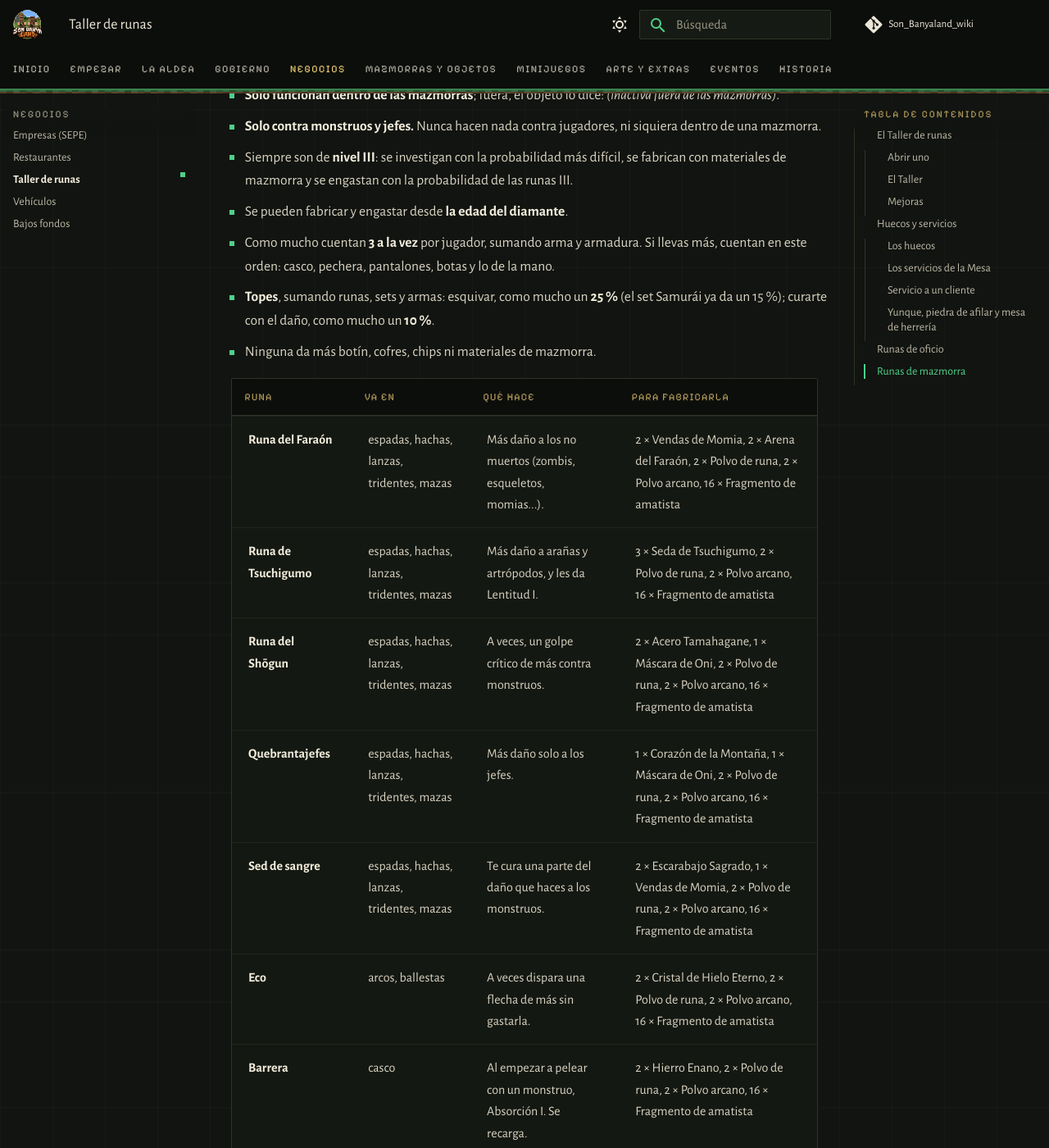
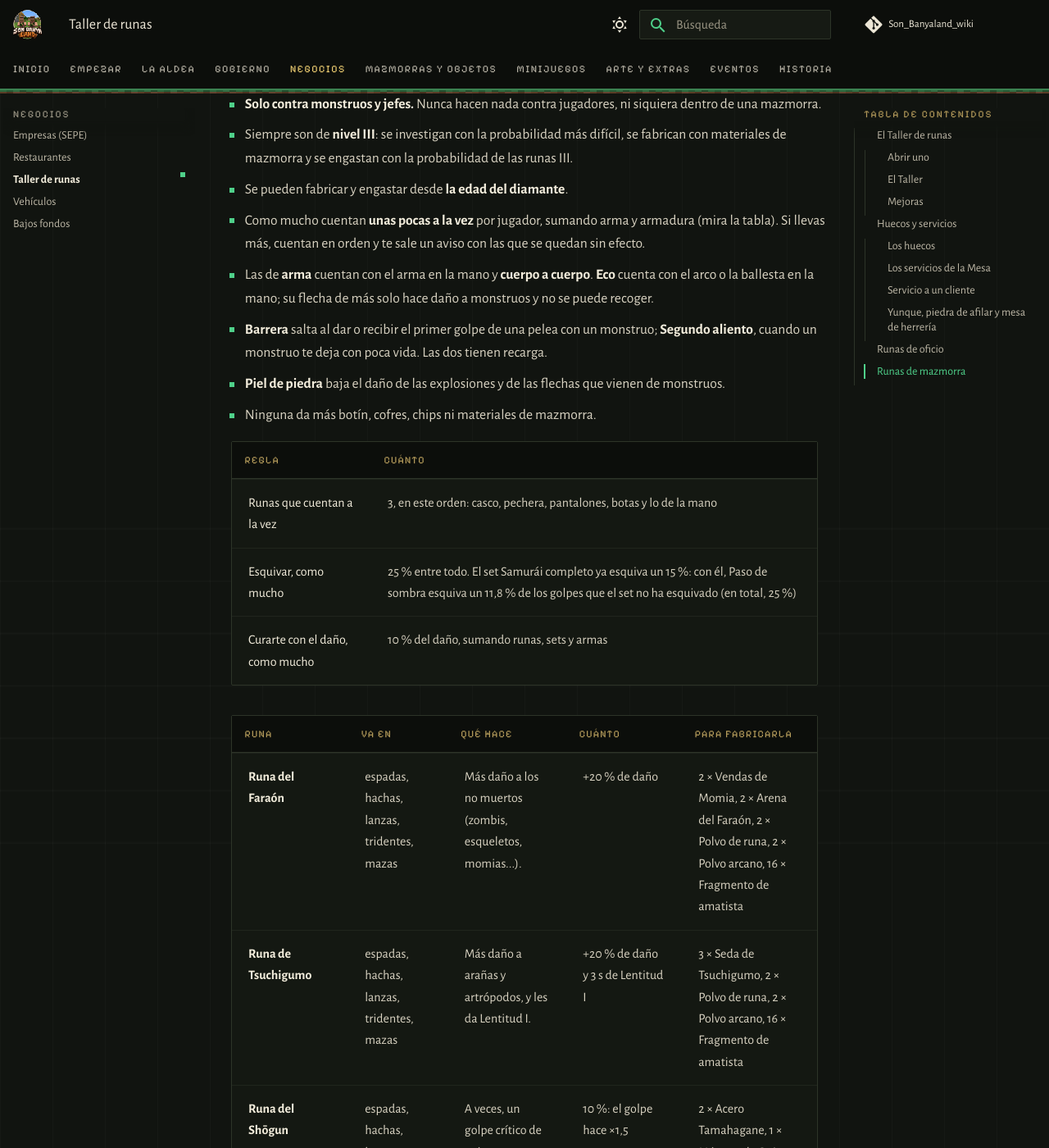
Before and after one commit to PigPilgrim/Son_Banyaland_wiki, an MkDocs documentation site: the page built from docs/runas.md, in a window 1280 px wide and 1400 px high, scrolled down 11950 px. Shown: the whole window at 82% size. Built offline with MkDocs 1.6.1 and Material for MkDocs 9.7.7, drawn with Linux system fonts in a browser that asks for light colours; some web fonts are replaced; comment, search, counter and statistics services are not loaded; some of the changed text lies outside the part shown.

Commit message:
Taller de runas: runas de mazmorra con sus números, reglas y topes (tabla generada)
Co-Authored-By: Claude Opus 5.5 <noreply@anthropic.com>

```diff
--- a/docs/_generado/runas_mazmorra.md
+++ b/docs/_generado/runas_mazmorra.md
@@ -1,12 +1,12 @@
-| Runa | Va en | Qué hace | Para fabricarla |
-|---|---|---|---|
-| **Runa del Faraón** | espadas, hachas, lanzas, tridentes, mazas | Más daño a los no muertos (zombis, esqueletos, momias...). | 2 × Vendas de Momia, 2 × Arena del Faraón, 2 × Polvo de runa, 2 × Polvo arcano, 16 × Fragmento de amatista |
-| **Runa de Tsuchigumo** | espadas, hachas, lanzas, tridentes, mazas | Más daño a arañas y artrópodos, y les da Lentitud I. | 3 × Seda de Tsuchigumo, 2 × Polvo de runa, 2 × Polvo arcano, 16 × Fragmento de amatista |
-| **Runa del Shōgun** | espadas, hachas, lanzas, tridentes, mazas | A veces, un golpe crítico de más contra monstruos. | 2 × Acero Tamahagane, 1 × Máscara de Oni, 2 × Polvo de runa, 2 × Polvo arcano, 16 × Fragmento de amatista |
-| **Quebrantajefes** | espadas, hachas, lanzas, tridentes, mazas | Más daño solo a los jefes. | 1 × Corazón de la Montaña, 1 × Máscara de Oni, 2 × Polvo de runa, 2 × Polvo arcano, 16 × Fragmento de amatista |
-| **Sed de sangre** | espadas, hachas, lanzas, tridentes, mazas | Te cura una parte del daño que haces a los monstruos. | 2 × Escarabajo Sagrado, 1 × Vendas de Momia, 2 × Polvo de runa, 2 × Polvo arcano, 16 × Fragmento de amatista |
-| **Eco** | arcos, ballestas | A veces dispara una flecha de más sin gastarla. | 2 × Cristal de Hielo Eterno, 2 × Polvo de runa, 2 × Polvo arcano, 16 × Fragmento de amatista |
-| **Barrera** | casco | Al empezar a pelear con un monstruo, Absorción I. Se recarga. | 2 × Hierro Enano, 2 × Polvo de runa, 2 × Polvo arcano, 16 × Fragmento de amatista |
-| **Segundo aliento** | pechera | Con menos de 3 corazones, Regeneración II un momento. | 1 × Corazón de la Montaña, 1 × Escarabajo Sagrado, 2 × Polvo de runa, 2 × Polvo arcano, 16 × Fragmento de amatista |
-| **Paso de sombra** | botas | A veces esquivas el golpe de un monstruo. | 2 × Seda de Tsuchigumo, 1 × Máscara de Oni, 2 × Polvo de runa, 2 × Polvo arcano, 16 × Fragmento de amatista |
-| **Piel de piedra** | pantalones | Menos daño de explosiones y flechas de monstruos. | 2 × Hierro Enano, 1 × Corazón de la Montaña, 2 × Polvo de runa, 2 × Polvo arcano, 16 × Fragmento de amatista |
+| Runa | Va en | Qué hace | Cuánto | Para fabricarla |
+|---|---|---|---|---|
+| **Runa del Faraón** | espadas, hachas, lanzas, tridentes, mazas | Más daño a los no muertos (zombis, esqueletos, momias...). | +20 % de daño | 2 × Vendas de Momia, 2 × Arena del Faraón, 2 × Polvo de runa, 2 × Polvo arcano, 16 × Fragmento de amatista |
+| **Runa de Tsuchigumo** | espadas, hachas, lanzas, tridentes, mazas | Más daño a arañas y artrópodos, y les da Lentitud I. | +20 % de daño y 3 s de Lentitud I | 3 × Seda de Tsuchigumo, 2 × Polvo de runa, 2 × Polvo arcano, 16 × Fragmento de amatista |
+| **Runa del Shōgun** | espadas, hachas, lanzas, tridentes, mazas | A veces, un golpe crítico de más contra monstruos. | 10 %: el golpe hace ×1,5 | 2 × Acero Tamahagane, 1 × Máscara de Oni, 2 × Polvo de runa, 2 × Polvo arcano, 16 × Fragmento de amatista |
+| **Quebrantajefes** | espadas, hachas, lanzas, tridentes, mazas | Más daño solo a los jefes. | +10 % de daño a jefes | 1 × Corazón de la Montaña, 1 × Máscara de Oni, 2 × Polvo de runa, 2 × Polvo arcano, 16 × Fragmento de amatista |
+| **Sed de sangre** | espadas, hachas, lanzas, tridentes, mazas | Te cura una parte del daño que haces a los monstruos. | Cura el 8 % del daño | 2 × Escarabajo Sagrado, 1 × Vendas de Momia, 2 × Polvo de runa, 2 × Polvo arcano, 16 × Fragmento de amatista |
+| **Eco** | arcos, ballestas | A veces dispara una flecha de más sin gastarla. | 20 % de los disparos | 2 × Cristal de Hielo Eterno, 2 × Polvo de runa, 2 × Polvo arcano, 16 × Fragmento de amatista |
+| **Barrera** | casco | Al empezar a pelear con un monstruo, Absorción I. Se recarga. | 8 s de Absorción I; recarga 45 s | 2 × Hierro Enano, 2 × Polvo de runa, 2 × Polvo arcano, 16 × Fragmento de amatista |
+| **Segundo aliento** | pechera | Con menos de 3 corazones, Regeneración II un momento. | Bajo 3 corazones: 5 s de Regeneración II; recarga 3 min | 1 × Corazón de la Montaña, 1 × Escarabajo Sagrado, 2 × Polvo de runa, 2 × Polvo arcano, 16 × Fragmento de amatista |
+| **Paso de sombra** | botas | A veces esquivas el golpe de un monstruo. | 12 % | 2 × Seda de Tsuchigumo, 1 × Máscara de Oni, 2 × Polvo de runa, 2 × Polvo arcano, 16 × Fragmento de amatista |
+| **Piel de piedra** | pantalones | Menos daño de explosiones y flechas de monstruos. | −20 % | 2 × Hierro Enano, 1 × Corazón de la Montaña, 2 × Polvo de runa, 2 × Polvo arcano, 16 × Fragmento de amatista |
--- /dev/null
+++ b/docs/_generado/runas_mazmorra_reglas.md
@@ -0,0 +1,5 @@
+| Regla | Cuánto |
+|---|---|
+| Runas que cuentan a la vez | 3, en este orden: casco, pechera, pantalones, botas y lo de la mano |
+| Esquivar, como mucho | 25 % entre todo. El set Samurái completo ya esquiva un 15 %: con él, Paso de sombra esquiva un 11,8 % de los golpes que el set no ha esquivado (en total, 25 %) |
+| Curarte con el daño, como mucho | 10 % del daño, sumando runas, sets y armas |
--- a/docs/runas.md
+++ b/docs/runas.md
@@ -14,9 +14,8 @@ Hay dos familias de runas:
 Ninguna runa da más minerales, diamantes ni chips, y ninguna repara objetos.
 
 !!! warning "⚠️ PENDIENTE"
-    El Taller de runas está **a medias** y **aún no ha llegado al servidor**. Ya están el Taller, la Mesa de runas, los
-    huecos, los servicios y los efectos de las **runas de oficio**; las **runas de mazmorra todavía no hacen nada**.
-    Todos los números pueden cambiar.
+    El Taller de runas **aún no ha llegado al servidor**: está hecho, pero falta probarlo en el juego. Todos los
+    números pueden cambiar.
 
 ## El Taller de runas
 
@@ -139,10 +138,15 @@ Tienen tres niveles. **No funcionan en los minijuegos**, ni en la cárcel, ni en
 - Siempre son de **nivel III**: se investigan con la probabilidad más difícil, se fabrican con materiales de mazmorra y
   se engastan con la probabilidad de las runas III.
 - Se pueden fabricar y engastar desde **la edad del diamante**.
-- Como mucho cuentan **3 a la vez** por jugador, sumando arma y armadura. Si llevas más, cuentan en este orden: casco,
-  pechera, pantalones, botas y lo de la mano.
-- **Topes**, sumando runas, sets y armas: esquivar, como mucho un **25 %** (el set Samurái ya da un 15 %); curarte con el
-  daño, como mucho un **10 %**.
+- Como mucho cuentan **unas pocas a la vez** por jugador, sumando arma y armadura (mira la tabla). Si llevas más, cuentan
+  en orden y te sale un aviso con las que se quedan sin efecto.
+- Las de **arma** cuentan con el arma en la mano y **cuerpo a cuerpo**. **Eco** cuenta con el arco o la ballesta en la
+  mano; su flecha de más solo hace daño a monstruos y no se puede recoger.
+- **Barrera** salta al dar o recibir el primer golpe de una pelea con un monstruo; **Segundo aliento**, cuando un
+  monstruo te deja con poca vida. Las dos tienen recarga.
+- **Piel de piedra** baja el daño de las explosiones y de las flechas que vienen de monstruos.
 - Ninguna da más botín, cofres, chips ni materiales de mazmorra.
 
+--8<-- "_generado/runas_mazmorra_reglas.md"
+
 --8<-- "_generado/runas_mazmorra.md"
```
Also changed, not shown: docs/pendientes.md (+2 -3 lines), generar.py (+28 -2 lines).
